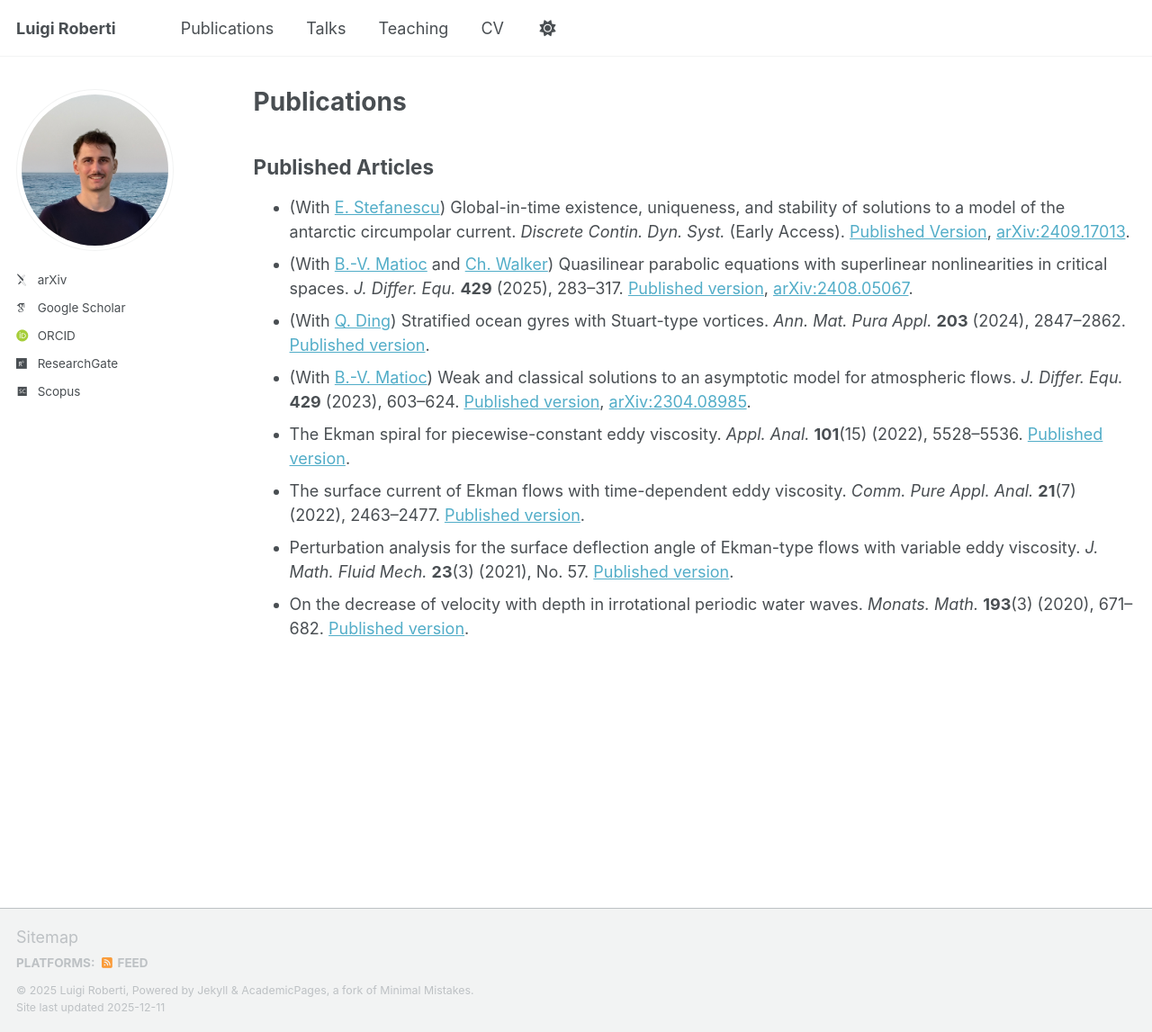
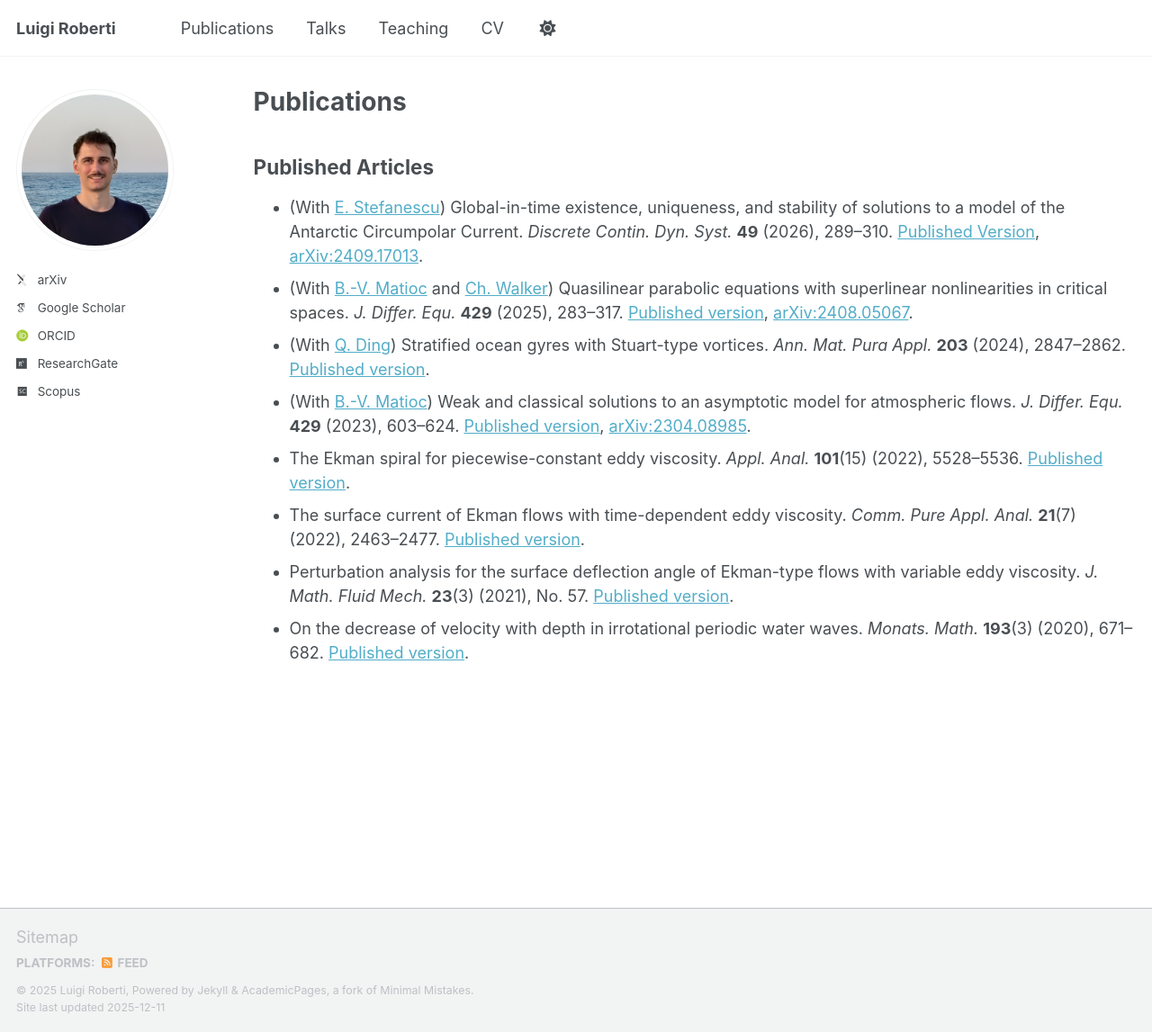
Before and after one commit to luigi-roberti/luigi-roberti.github.io, a Jekyll site: the page built from _pages/publications.md, in a window 1280 px wide and 1147 px high. Shown: the whole window at 90% size. Built offline with Jekyll 4.4.1, drawn with Linux system fonts in a browser that asks for light colours; some web fonts are replaced; a script that is not in the unit is left out.

Commit message:
Update publications.md

```diff
--- a/_pages/publications.md
+++ b/_pages/publications.md
@@ -11,7 +11,7 @@ redirect_from:
 
 Published Articles
 ------
-* (With [E. Stefanescu](https://www.math.tugraz.at/~stefanescu/){:target="_blank",rel="noopener"}) Global-in-time existence, uniqueness, and stability of solutions to a model of the antarctic circumpolar current. <i>Discrete Contin. Dyn. Syst.</i> (Early Access). [Published Version](https://doi.org/10.3934/dcds.2025169){:target="_blank",rel="noopener"}, [arXiv:2409.17013](https://arxiv.org/abs/2409.17013){:target="_blank",rel="noopener"}.
+* (With [E. Stefanescu](https://www.math.tugraz.at/~stefanescu/){:target="_blank",rel="noopener"}) Global-in-time existence, uniqueness, and stability of solutions to a model of the Antarctic Circumpolar Current. <i>Discrete Contin. Dyn. Syst.</i> <b>49</b> (2026), 289--310. [Published Version](https://doi.org/10.3934/dcds.2025169){:target="_blank",rel="noopener"}, [arXiv:2409.17013](https://arxiv.org/abs/2409.17013){:target="_blank",rel="noopener"}.
 * (With [B.-V. Matioc](https://homepages.uni-regensburg.de/~mab11770/){:target="_blank",rel="noopener"} and [Ch. Walker](https://www.ifam.uni-hannover.de/de/walker){:target="_blank",rel="noopener"}) Quasilinear parabolic equations with superlinear nonlinearities in critical spaces. <i>J. Differ. Equ.</i> <b>429</b> (2025), 283--317. [Published version](https://www.sciencedirect.com/science/article/pii/S0022039625001585){:target="_blank",rel="noopener"}, [arXiv:2408.05067](https://arxiv.org/abs/2408.05067){:target="_blank",rel="noopener"}.
 * (With [Q. Ding](https://www.researchgate.net/profile/Qixing-Ding){:target="_blank",rel="noopener"}) Stratified ocean gyres with Stuart-type vortices. <i>Ann. Mat. Pura Appl.</i> <b>203</b> (2024), 2847--2862. [Published version](https://link.springer.com/article/10.1007/s10231-024-01469-5){:target="_blank",rel="noopener"}.
 * (With [B.-V. Matioc](https://homepages.uni-regensburg.de/~mab11770/){:target="_blank",rel="noopener"}) Weak and classical solutions to an asymptotic model for atmospheric flows. <i>J. Differ. Equ.</i> <b>429</b> (2023), 603--624. [Published version](https://www.sciencedirect.com/science/article/pii/S0022039623003637){:target="_blank",rel="noopener"}, [arXiv:2304.08985](https://arxiv.org/abs/2304.08985){:target="_blank",rel="noopener"}.
```
